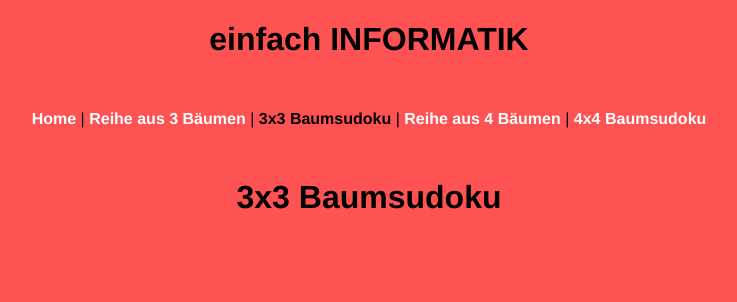
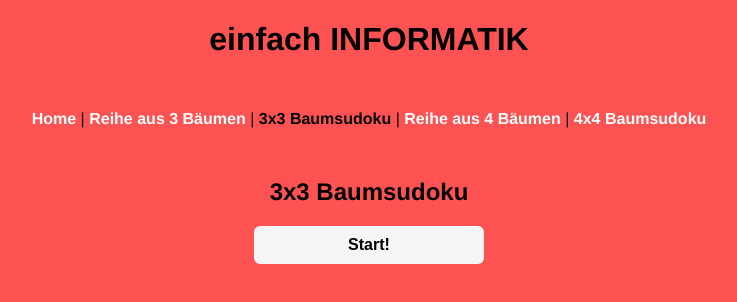
Before and after one commit to fbuetler/e-learning-environment, a Vue app in the folder vue-ts/: page /treesudoku3 in a window 1280 px wide. Shown: the top 302 px of the page, without its empty margins (271-1008 px from the left). Built offline with nearby package versions, Linux system fonts and the light colour scheme.

Commit message:
WIP sudoku

```diff
--- a/vue-ts/src/components/trees/Sudoku.vue
+++ b/vue-ts/src/components/trees/Sudoku.vue
@@ -1,6 +1,28 @@
 <template>
-  <div class="treesudoku">
-    <h1>{{ size }}x{{ size }} Baumsudoku</h1>
+  <div class="sudoku">
+    <h2>{{ size }}x{{ size }} Baumsudoku</h2>
+    <div class="buttons-container">
+      <button class="button" v-on:click="initializeGame()">
+        {{ initializeGameText }}
+      </button>
+      <button class="button" v-on:click="evaluateGame()" v-if="isGameStarted">
+        {{ evaluateGameText }}
+      </button>
+    </div>
+    <div class="grid" v-if="isGameStarted && !showResult">
+      <div class="grid-row" v-for="row in sudoku" v-bind:key="row.id">
+        <div class="grid-cell" v-for="cell in row" v-bind:key="cell.id">
+          <input
+            v-model.number="cell.value"
+            type="text"
+            class="grid-cell-content"
+          />
+        </div>
+      </div>
+    </div>
+    <div class="solution" v-if="showResult">
+      <h3>{{ resultMessage }}</h3>
+    </div>
   </div>
 </template>
 
@@ -11,7 +33,86 @@ import { Component, Prop, Vue } from "vue-property-decorator";
 export default class Sudoku extends Vue {
   @Prop({ required: true })
   private size: number;
+
+  private initializeGameText = "Start!";
+  private evaluateGameText = "Überprüfen!";
+  private isGameStarted = false;
+  private showResult = false;
+  private resultMessage: string;
+
+  public initializeGame(): void {
+    this.initializeGameText = "Neu starten";
+    this.isGameStarted = true;
+    this.resultMessage = "";
+  }
+
+  public evaluateGame(): void {
+    this.resultMessage = "TODO";
+
+    this.showResult = true;
+    this.isGameStarted = false;
+    setTimeout(() => {
+      this.showResult = false;
+      this.isGameStarted = true;
+    }, 2000);
+  }
 }
 </script>
+<style scoped>
+input:focus,
+select:focus,
+textarea:focus,
+button:focus {
+  outline: none;
+}
 
-<style scoped></style>
+.sudoku {
+  place-self: center;
+  display: grid;
+  grid-template-rows: auto 1fr;
+  justify-items: center;
+}
+.buttons-container {
+  display: grid;
+  grid-template-rows: auto auto;
+}
+.button {
+  display: inline-block;
+  border-radius: 6px;
+  background-color: whitesmoke;
+  border: none;
+  color: black;
+  text-align: center;
+  font-size: 16px;
+  padding: 10px;
+  width: 230px;
+  transition: all 0.5s;
+  cursor: pointer;
+  margin: 0px 0px 25px 0px;
+  font-family: "Dosis", sans-serif;
+  font-weight: bold;
+}
+
+.grid {
+  display: table;
+  background: white;
+  border: 3px solid black;
+}
+
+/* .grid-row { } */
+
+.grid-cell {
+  display: table-cell;
+  padding: 10px;
+  border: 1px solid gray;
+}
+
+.grid-cell-editor {
+  border: none;
+  width: 20px;
+  height: 20px;
+  font-weight: bold;
+  text-align: center;
+  font-size: 18px;
+}
+</style>
```
